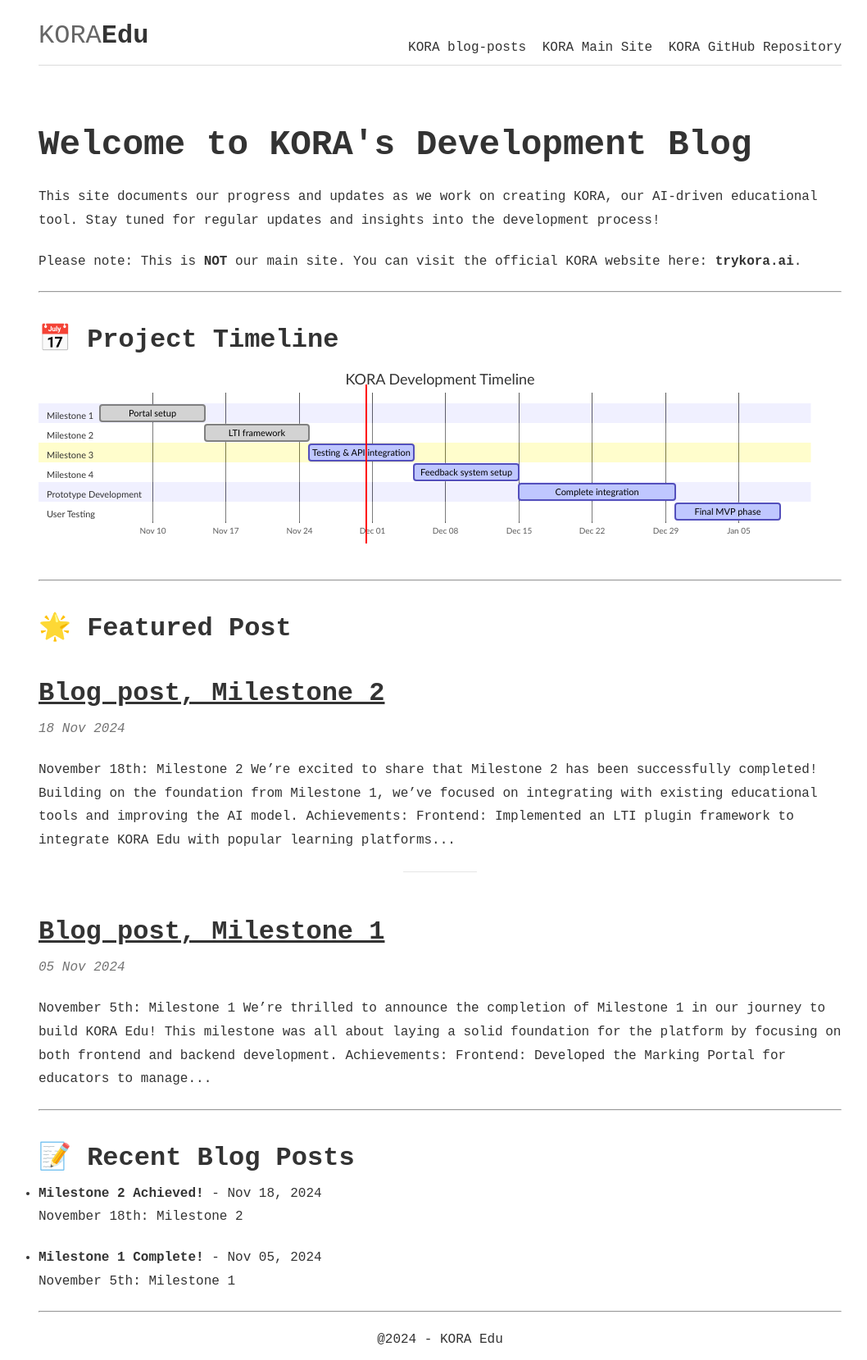
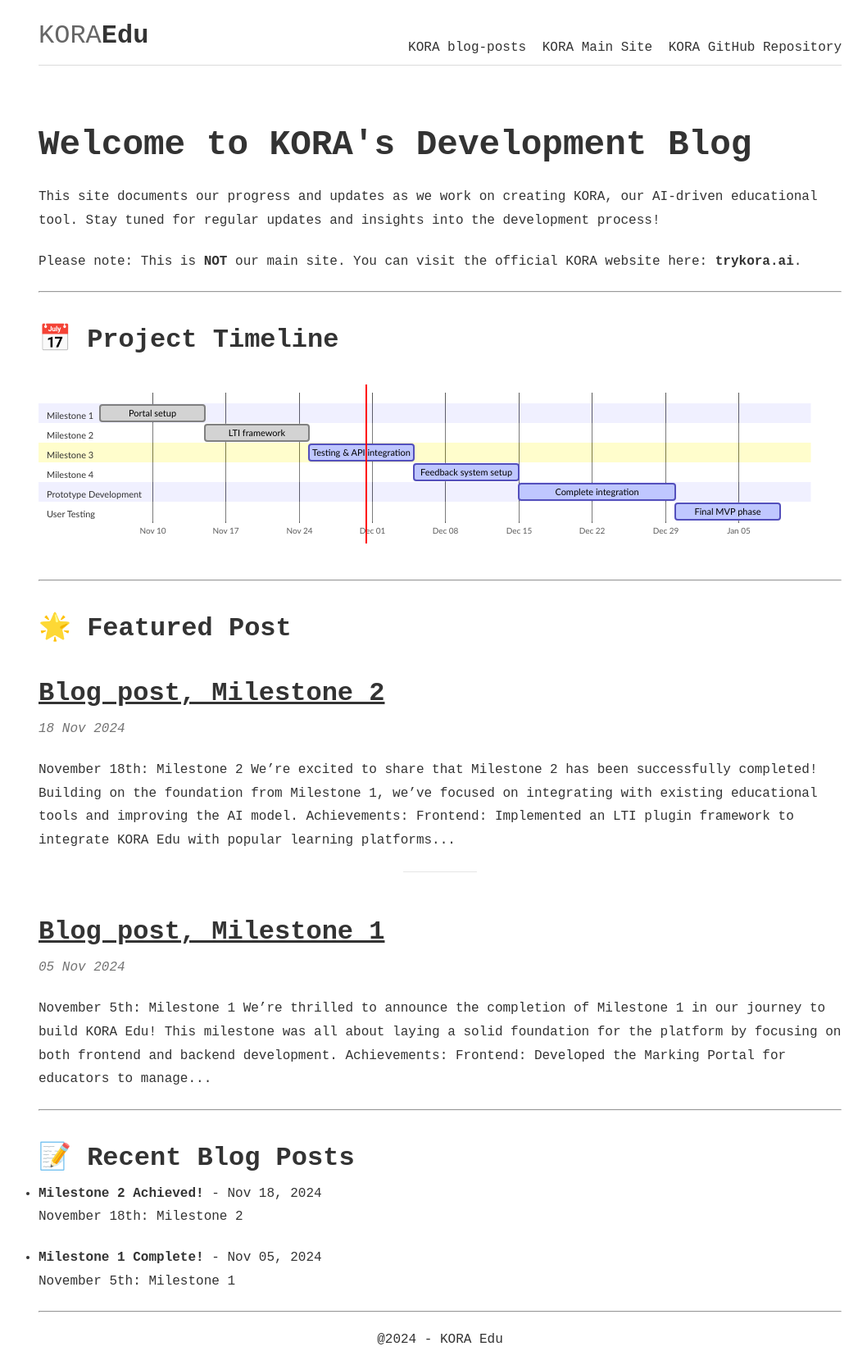
Before and after one commit to kora-edu/kora-edu.github.io, a Jekyll site: the page built from index.html, in a window 1280 px wide. Shown: the whole page at 82% size, without its empty margins (103-1161 px from the left). Built offline with Jekyll 4.4.1, drawn with Linux system fonts in a browser that asks for light colours; the list of posts is cut into pages by our own code.

Commit message:
template

```diff
--- a/index.html
+++ b/index.html
@@ -21,7 +21,6 @@ layout: default
 <h2>📅 Project Timeline</h2>
 <div class="mermaid">
 gantt
-    title KORA Development Timeline
     dateFormat  YYYY-MM-DD
     axisFormat  %b %d
 
```
